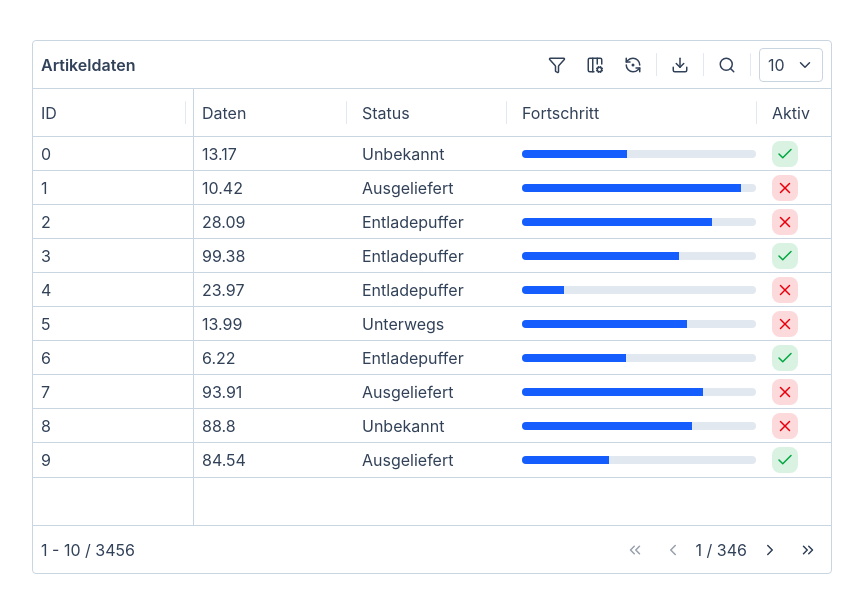
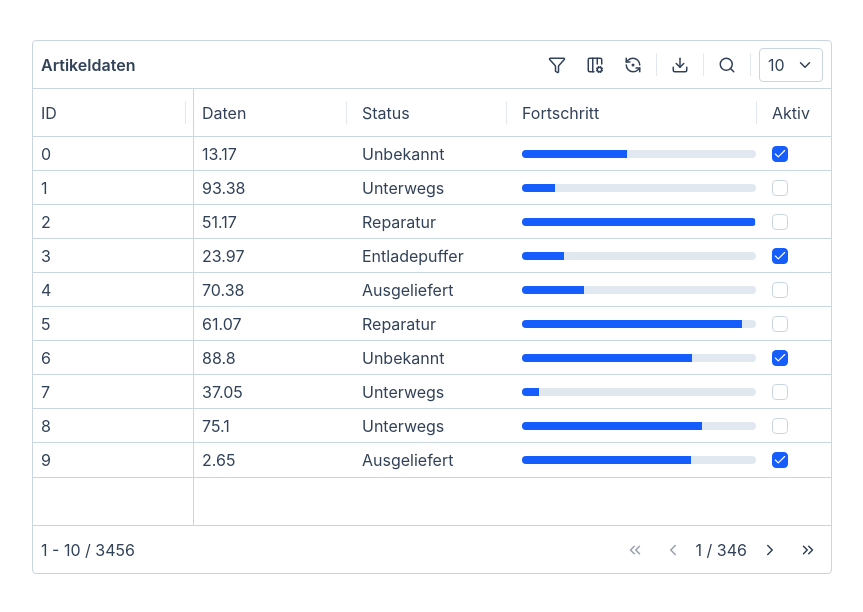
Before and after one commit to Prime0XX00/table, a React (Vite) app: page / in a window 1280 px wide. Shown: the top 612 px of the page, without its empty margins (8-871 px from the left). Built offline with nearby package versions, Linux system fonts and the light colour scheme.

Commit message:
header resizing fix, consts as file, checkbox readonly, col min width,

```diff
--- a/src/App.tsx
+++ b/src/App.tsx
@@ -1,5 +1,5 @@
-import { CheckIcon, XIcon } from "lucide-react";
 import Table from "./table/Table";
+import Checkbox from "./table/Checkbox";
 
 type Article = {
 	id: number;
@@ -7,6 +7,7 @@ type Article = {
 	percent: number;
 	status: string;
 	active: boolean;
+	date: Date;
 };
 
 const status = [
@@ -24,6 +25,7 @@ const rows: Article[] = Array.from({ length: 3456 }).map((_, index) => ({
 	percent: Number((100 * Math.random()).toFixed(2)),
 	status: status[Math.ceil(Math.random() * 6) - 1],
 	active: index % 3 == 0,
+	date: new Date(new Date().valueOf() - Math.random() * 1e12),
 }));
 
 function App() {
@@ -68,16 +70,19 @@ function App() {
 						title: "Aktiv",
 						dataType: "boolean",
 						render: (value) => (
-							<div
-								className={`${value ? "bg-green-600/15 text-green-600" : "bg-red-600/15 text-red-600"} p-1 rounded-lg w-fit`}
-							>
-								{value ? (
-									<CheckIcon size={18}></CheckIcon>
-								) : (
-									<XIcon size={18}></XIcon>
-								)}
-							</div>
+							<Checkbox
+								checked={Boolean(value)}
+								readonly
+							></Checkbox>
 						),
+					},
+					{
+						field: "date",
+						title: "Datum",
+						dataType: "date",
+						render: (rawDate) => {
+							return rawDate.toLocaleString();
+						},
 					},
 				]}
 			></Table>
--- /dev/null
+++ b/src/consts.ts
@@ -0,0 +1,26 @@
+export const FILTER_OPERATORS = {
+	number: {
+		E: "=",
+		NE: "!=",
+		LT: "<",
+		LTE: "<=",
+		GT: ">",
+		GTE: ">=",
+	},
+	boolean: {
+		E: "Gleich",
+	},
+	string: {
+		E: "Gleich",
+		NE: "Ungleich",
+		C: "Enthält",
+		NC: "Enthält nicht",
+	},
+	date: {
+		LT: "Vor",
+		GT: "Nach",
+	},
+};
+
+export const minColWidth = 120;
+export const initialColWidth = 160;
--- a/src/table/Cell.tsx
+++ b/src/table/Cell.tsx
@@ -8,7 +8,9 @@ interface CellProps<RowType> {
 
 function Cell<RowType>({ ...props }: CellProps<RowType>) {
 	return (
-		<div className={`px-2 overflow-hidden text-ellipsis min-w-28 w-full`}>
+		<div
+			className={`px-2 overflow-hidden text-ellipsis min-w-28 w-full text-nowrap`}
+		>
 			{props.row[props.column.field] == undefined
 				? ""
 				: props.column.render
--- a/src/table/Checkbox.tsx
+++ b/src/table/Checkbox.tsx
@@ -4,6 +4,7 @@ import React, { useEffect, useState } from "react";
 interface CheckboxProps {
 	checked?: boolean | undefined;
 	onChange?: (checked: boolean) => void;
+	readonly?: boolean;
 }
 
 const Checkbox: React.FC<CheckboxProps> = ({ ...props }) => {
@@ -20,8 +21,8 @@ const Checkbox: React.FC<CheckboxProps> = ({ ...props }) => {
 
 	return (
 		<div
-			onClick={() => onChange(!checked)}
-			className={`${checked != false ? "bg-blue-600 border-blue-600 text-white" : "border-slate-300 bg-white"} size-4 border rounded-sm flex items-center justify-center cursor-pointer`}
+			onClick={!props.readonly ? () => onChange(!checked) : undefined}
+			className={`${checked != false ? "bg-blue-600 border-blue-600 text-white" : "border-slate-300 bg-white"} ${props.readonly ? "" : "cursor-pointer"} size-4 border rounded-sm flex items-center justify-center`}
 		>
 			{checked == true && <CheckIcon></CheckIcon>}
 			{checked == undefined && <MinusIcon></MinusIcon>}
--- a/src/table/HeaderCell.tsx
+++ b/src/table/HeaderCell.tsx
@@ -1,39 +1,45 @@
-import type { Column, ColumnState, SortState, TableAction } from "../types";
+import {
+	type Column,
+	type ColumnState,
+	type SortState,
+	type TableAction,
+} from "../types";
 import HeaderResizer from "./HeaderResizer";
-import { useCallback, useEffect, useState } from "react";
+import { useCallback, useEffect } from "react";
 import IconButton from "./IconButton";
 import ColumnActionsPopover from "./popovers/ColumnActionsPopover";
 import React from "react";
+import { minColWidth } from "../consts";
 
 interface HeaderCellProps<RowType> {
 	column: Column<RowType>;
 	columnState: ColumnState | undefined;
 	sorting: SortState<RowType>;
 	dispatch: (action: TableAction<RowType>) => void;
+	container: HTMLDivElement | null;
 }
 
 function HeaderCell<RowType>({ ...props }: HeaderCellProps<RowType>) {
-	const [headerElement, setHeaderElement] = useState<HTMLDivElement | null>(
-		null,
-	);
-
 	useEffect(() => {
-		if (!headerElement || !props.columnState) return;
-		headerElement.style.width = props.columnState.width + "px";
-	}, [props.columnState, props.column.field, headerElement]);
+		if (!props.container || !props.columnState) return;
+		props.container.style.minWidth =
+			Math.max(props.columnState.width, minColWidth) + "px";
+	}, [props.container]);
 
 	const onResize = useCallback(
 		(width: number) => {
-			if (!headerElement) return;
-			headerElement.style.width = width + "px";
+			if (!props.container) return;
+			props.container.style.minWidth =
+				Math.max(width, minColWidth) + "px";
 		},
-		[props.dispatch, headerElement, props.column.field],
+		[props.dispatch, props.container, props.column.field],
 	);
 
 	const onRelease = useCallback(
 		(width: number) => {
-			if (!headerElement) return;
-			headerElement.style.width = width + "px";
+			if (!props.container) return;
+			props.container.style.minWidth =
+				Math.max(width, minColWidth) + "px";
 
 			props.dispatch({
 				type: "COL_SET_WIDTH",
@@ -43,14 +49,11 @@ function HeaderCell<RowType>({ ...props }: HeaderCellProps<RowType>) {
 				},
 			});
 		},
-		[props.dispatch, headerElement, props.column.field],
+		[props.dispatch, props.container, props.column.field],
 	);
 
 	return (
-		<div
-			ref={setHeaderElement}
-			className={`group h-full pl-2 flex min-w-28`}
-		>
+		<div className={`group h-full pl-2 flex min-w-28`}>
 			<div
 				className={`relative gap-x-2 h-full items-center w-full grid ${props.column.isSortable || props.column.hasOptions ? "grid-cols-[auto_1fr]" : "grid-cols-[1fr]"}`}
 			>
@@ -95,7 +98,7 @@ function HeaderCell<RowType>({ ...props }: HeaderCellProps<RowType>) {
 
 			<HeaderResizer
 				isResizable={props.column.isResizable}
-				container={headerElement}
+				container={props.container}
 				onResize={onResize}
 				onRelease={onRelease}
 			></HeaderResizer>
--- a/src/table/Select.tsx
+++ b/src/table/Select.tsx
@@ -16,6 +16,7 @@ export interface SelectOption {
 
 const Select: React.FC<SelectProps> = ({ ...props }) => {
 	useEffect(() => {
+		if (props.options.length == 0) return;
 		setSelectedOption(
 			props.options.find((option) => option.value === props.value) ??
 				props.options[0],
@@ -52,7 +53,7 @@ const Select: React.FC<SelectProps> = ({ ...props }) => {
 			props.options.map((option, index) => (
 				<div
 					key={`option-${index}`}
-					className={`${option.value == selectedOption.value ? "bg-blue-50 hover:bg-blue-100" : "hover:bg-slate-100"} n cursor-pointer px-2 h-8.5 flex items-center justify-center`}
+					className={`${option.value == selectedOption.value ? "bg-blue-600 text-white" : "hover:bg-slate-100"} cursor-pointer px-2 h-8.5 flex items-center justify-center`}
 					onClick={() => onChange(option)}
 				>
 					{option.display}
--- a/src/table/Table.tsx
+++ b/src/table/Table.tsx
@@ -1,6 +1,5 @@
 import { useCallback, useEffect, useMemo, useReducer, useState } from "react";
 import {
-	FILTER_OPERATORS,
 	type ColumnState,
 	type Filter,
 	type FilterOperator,
@@ -20,6 +19,7 @@ import DividerX from "./DividerX";
 import TableColumn from "./TableColumn";
 import ExportPopover from "./popovers/ExportPopover";
 import EmptyTableColumn from "./EmptyTableColumn";
+import { FILTER_OPERATORS, initialColWidth } from "../consts";
 
 interface TableProps<RowType extends Object> {
 	title: string;
@@ -46,7 +46,7 @@ function Table<RowType extends Object>({ ...props }: TableProps<RowType>) {
 					isVisible: column.isVisible ?? true,
 					isPinned: column.isPinned ?? false,
 					isSortable: column.isSortable ?? true,
-					initialWidth: column.initialWidth ?? 160,
+					initialWidth: column.initialWidth ?? initialColWidth,
 					...column,
 				};
 				return col;
@@ -59,7 +59,7 @@ function Table<RowType extends Object>({ ...props }: TableProps<RowType>) {
 
 	columns.forEach((column) => {
 		initalColumnStates.set(column.field, {
-			width: column.initialWidth ?? 160,
+			width: column.initialWidth ?? initialColWidth,
 			visible: column.isVisible ?? true,
 			pinned: column.isPinned ?? false,
 		});
@@ -475,7 +475,7 @@ function Table<RowType extends Object>({ ...props }: TableProps<RowType>) {
 		const cellValue = row[filter.column.field];
 
 		switch (filter.column.dataType) {
-			case "string":
+			case "string": {
 				const stringCellValue = String(cellValue).toUpperCase();
 				const stringFilterValue = String(filter.value).toUpperCase();
 				switch (filter.operator) {
@@ -490,7 +490,8 @@ function Table<RowType extends Object>({ ...props }: TableProps<RowType>) {
 					default:
 						return true;
 				}
-			case "number":
+			}
+			case "number": {
 				switch (filter.operator) {
 					case FILTER_OPERATORS[filter.column.dataType].E:
 						return cellValue == filter.value;
@@ -507,7 +508,8 @@ function Table<RowType extends Object>({ ...props }: TableProps<RowType>) {
 					default:
 						return true;
 				}
-			case "boolean":
+			}
+			case "boolean": {
 				switch (filter.operator) {
 					case FILTER_OPERATORS[filter.column.dataType].E:
 						return filter.value === ""
@@ -516,8 +518,26 @@ function Table<RowType extends Object>({ ...props }: TableProps<RowType>) {
 					default:
 						return true;
 				}
-			case "date":
-				return true;
+			}
+			case "date": {
+				const [YYYY, MM, DD] = String(filter.value).split("-");
+				if (!YYYY || !MM || !DD) return true;
+
+				const dateFilterValue = new Date(
+					Number(YYYY),
+					Number(MM) - 1,
+					Number(DD),
+				);
+
+				switch (filter.operator) {
+					case FILTER_OPERATORS[filter.column.dataType].LT:
+						return cellValue <= dateFilterValue;
+					case FILTER_OPERATORS[filter.column.dataType].GT:
+						return cellValue >= dateFilterValue;
+					default:
+						return true;
+				}
+			}
 		}
 	}
 
@@ -567,7 +587,7 @@ function Table<RowType extends Object>({ ...props }: TableProps<RowType>) {
 				});
 				return newRows;
 			}
-			case "boolean":
+			case "boolean": {
 				const newRows = [...(filteredRows ?? [])].sort((rowA, rowB) => {
 					const valueA = Number(rowA[col.field]);
 					const valueB = Number(rowB[col.field]);
@@ -577,6 +597,18 @@ function Table<RowType extends Object>({ ...props }: TableProps<RowType>) {
 						: valueB - valueA;
 				});
 				return newRows;
+			}
+			case "date": {
+				const newRows = [...(filteredRows ?? [])].sort((rowA, rowB) => {
+					const valueA = rowA[col.field] as Date;
+					const valueB = rowB[col.field] as Date;
+
+					return state.sorting.direction == "asc"
+						? valueA.getTime() - valueB.getTime()
+						: valueB.getTime() - valueA.getTime();
+				});
+				return newRows;
+			}
 
 			default:
 				return [...filteredRows];
--- a/src/table/TableColumn.tsx
+++ b/src/table/TableColumn.tsx
@@ -1,4 +1,4 @@
-import React from "react";
+import React, { useState } from "react";
 import type {
 	Column,
 	ColumnState,
@@ -22,12 +22,20 @@ interface ColumnProps<RowType> {
 }
 
 function TableColumn<RowType>({ ...props }: ColumnProps<RowType>) {
+	const [headerElement, setHeaderElement] = useState<HTMLDivElement | null>(
+		null,
+	);
+
 	return (
-		<div className={`flex flex-col w-fit`}>
+		<div
+			ref={setHeaderElement}
+			className={`flex flex-col`}
+		>
 			{/* Header-Zelle */}
 			<div className="h-12 border-b border-slate-300">
 				<HeaderCell
 					key={String(props.column.field)}
+					container={headerElement}
 					columnState={props.columnState}
 					sorting={props.sorting}
 					column={props.column}
--- a/src/table/popovers/FilterPopover.tsx
+++ b/src/table/popovers/FilterPopover.tsx
@@ -1,6 +1,5 @@
 import IconButton from "../IconButton";
 import {
-	FILTER_OPERATORS,
 	type Column,
 	type FilterOperator,
 	type FilterState,
@@ -10,6 +9,7 @@ import Popover from "../Popover";
 import Select from "../Select";
 import Input from "../Input";
 import React from "react";
+import { FILTER_OPERATORS } from "../../consts";
 
 interface FilterPopoverProps<RowType> {
 	columns: Column<RowType>[];
--- a/src/types.ts
+++ b/src/types.ts
@@ -67,28 +67,9 @@ export type FilterOperator =
 	| "Gleich"
 	| "Ungleich"
 	| "Enthält"
-	| "Enthält nicht";
-
-export const FILTER_OPERATORS = {
-	number: {
-		E: "=",
-		NE: "!=",
-		LT: "<",
-		LTE: "<=",
-		GT: ">",
-		GTE: ">=",
-	},
-	boolean: {
-		E: "Gleich",
-	},
-	string: {
-		E: "Gleich",
-		NE: "Ungleich",
-		C: "Enthält",
-		NC: "Enthält nicht",
-	},
-	date: {},
-};
+	| "Enthält nicht"
+	| "Vor"
+	| "Nach";
 
 export interface ColumnState {
 	width: number;
```
